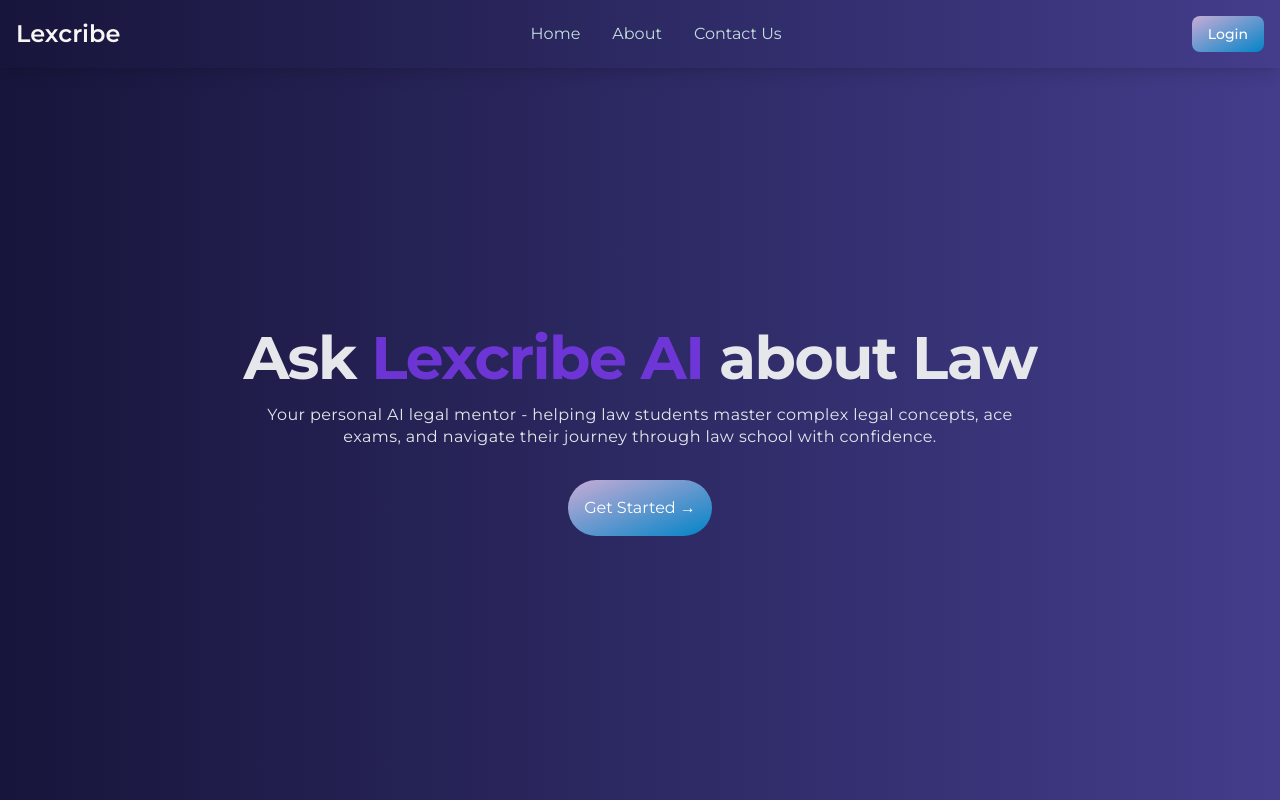
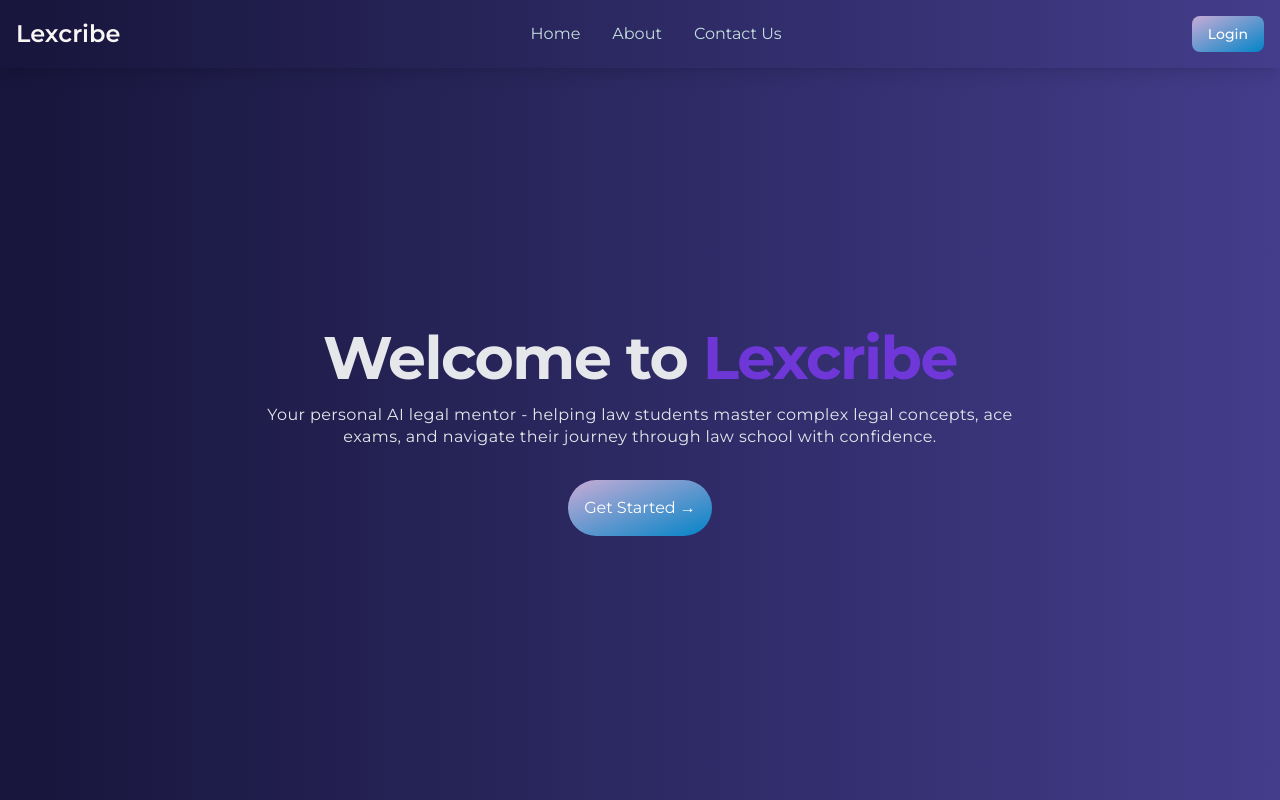
Before and after one commit to GioMjds/Lexcribe, a React (Vite) app in the folder Frontend/lexis-app/: page / in a window 1280 px wide. Shown: the top 800 px of the page. Built offline with nearby package versions, Linux system fonts and the light colour scheme; no server answers.

Commit message:
fix: UI fix for the chatbot conversation and some user experience

```diff
--- a/Frontend/lexis-app/src/sections/Hero.tsx
+++ b/Frontend/lexis-app/src/sections/Hero.tsx
@@ -31,7 +31,7 @@ const Hero: FC = () => {
                     animate={{ opacity: 1, y: 0 }}
                     transition={{ duration: 1 }}
                 >
-                    Ask <span className="text-purple-600 text-opacity-80">Lexcribe AI</span> about Law
+                    Welcome to <span className="text-purple-600 text-opacity-80">Lexcribe</span>
                 </motion.h1>
                 <p
                     className="mb-8 text-md font-normal text-gray-200 lg:text-md sm:px-16 xl:px-48 dark:text-gray-400"
```
